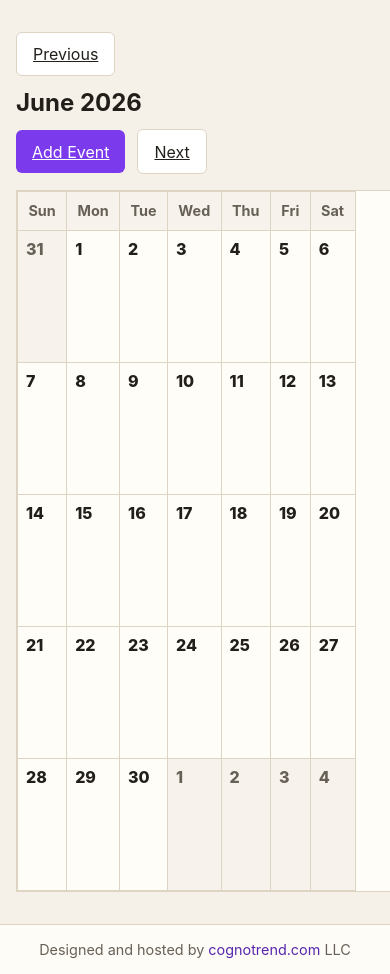
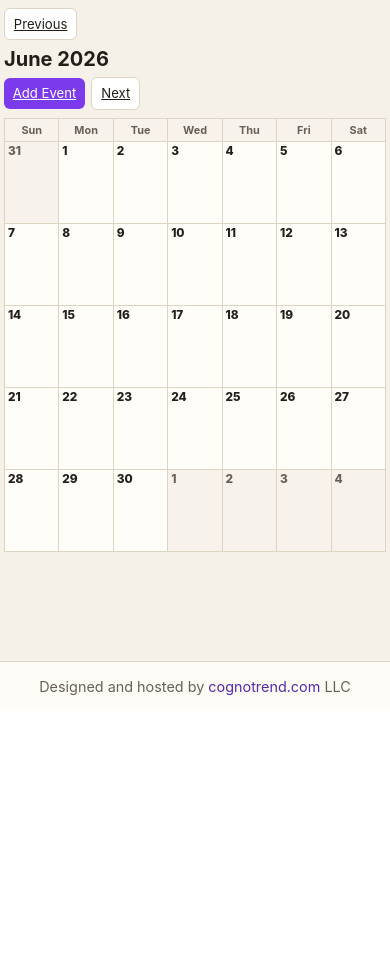
Before and after one commit to musicarroll/radiantensemble, a Django app: page /calendar/ in a window 390 px wide; the page is wider, and only the part inside the window is pictured. Shown: the part 133-1107 px from the top of that part. After the commit the page ends 829 px from the top of that part, so only its background shows below. Run offline with Django 5.2, Linux system fonts and the light colour scheme; the visitor is signed in with stand-in values (Sample User, id 1); data comes from the database, SQL or seed files in the repository; data that the repository does not hold is empty.

Commit message:
More mobile friendly calendar.

```diff
--- a/community/static/community/css/site.css
+++ b/community/static/community/css/site.css
@@ -774,16 +774,110 @@ main {
     flex-direction: column;
   }
 
-  .calendar-grid {
-    display: block;
-    overflow-x: auto;
-  }
-
-  .calendar-grid {
-    min-width: 760px;
-  }
-
   .event-detail dl {
     grid-template-columns: 1fr;
   }
 }
+
+@media (max-width: 700px) {
+  .calendar-shell {
+    width: min(100vw - 0.5rem, 1120px);
+    margin: 0.5rem auto 1rem;
+  }
+
+  .calendar-toolbar,
+  .calendar-toolbar-actions {
+    gap: 0.4rem;
+  }
+
+  .calendar-toolbar h1 {
+    font-size: 1.25rem;
+  }
+
+  .calendar-toolbar .primary-button,
+  .calendar-toolbar .secondary-button {
+    padding: 0.45rem 0.55rem;
+    font-size: 0.82rem;
+  }
+
+  .calendar-grid {
+    margin-top: 0.5rem;
+    font-size: 0.8rem;
+  }
+
+  .calendar-grid th {
+    padding: 0.25rem 0.1rem;
+    font-size: 0.68rem;
+  }
+
+  .calendar-grid td {
+    height: clamp(54px, 12vh, 82px);
+    padding: 0.18rem;
+  }
+
+  .calendar-day-number {
+    margin-bottom: 0.15rem;
+    font-size: 0.74rem;
+  }
+
+  .calendar-events {
+    gap: 0.12rem;
+  }
+
+  .calendar-events a {
+    padding: 0.12rem 0.15rem;
+    border-radius: 4px;
+    font-size: 0.62rem;
+    line-height: 1.15;
+    white-space: normal;
+    word-break: break-word;
+    display: -webkit-box;
+    -webkit-line-clamp: 2;
+    -webkit-box-orient: vertical;
+  }
+}
+
+@media (max-width: 960px) and (max-height: 520px) {
+  .calendar-shell {
+    margin-top: 0.35rem;
+  }
+
+  .calendar-toolbar {
+    flex-direction: row;
+    align-items: center;
+  }
+
+  .calendar-toolbar h1 {
+    font-size: 1rem;
+  }
+
+  .calendar-toolbar .primary-button,
+  .calendar-toolbar .secondary-button {
+    padding: 0.35rem 0.45rem;
+    font-size: 0.75rem;
+  }
+
+  .calendar-grid {
+    margin-top: 0.35rem;
+  }
+
+  .calendar-grid th {
+    padding: 0.16rem 0.08rem;
+  }
+
+  .calendar-grid td {
+    height: 42px;
+    padding: 0.12rem;
+  }
+
+  .calendar-day-number {
+    margin-bottom: 0.08rem;
+    font-size: 0.68rem;
+  }
+
+  .calendar-events a {
+    padding: 0.08rem 0.12rem;
+    font-size: 0.56rem;
+    -webkit-line-clamp: 1;
+  }
+}
```
Also changed, not shown: SESSION_NOTES.md (+1 -0 lines).
